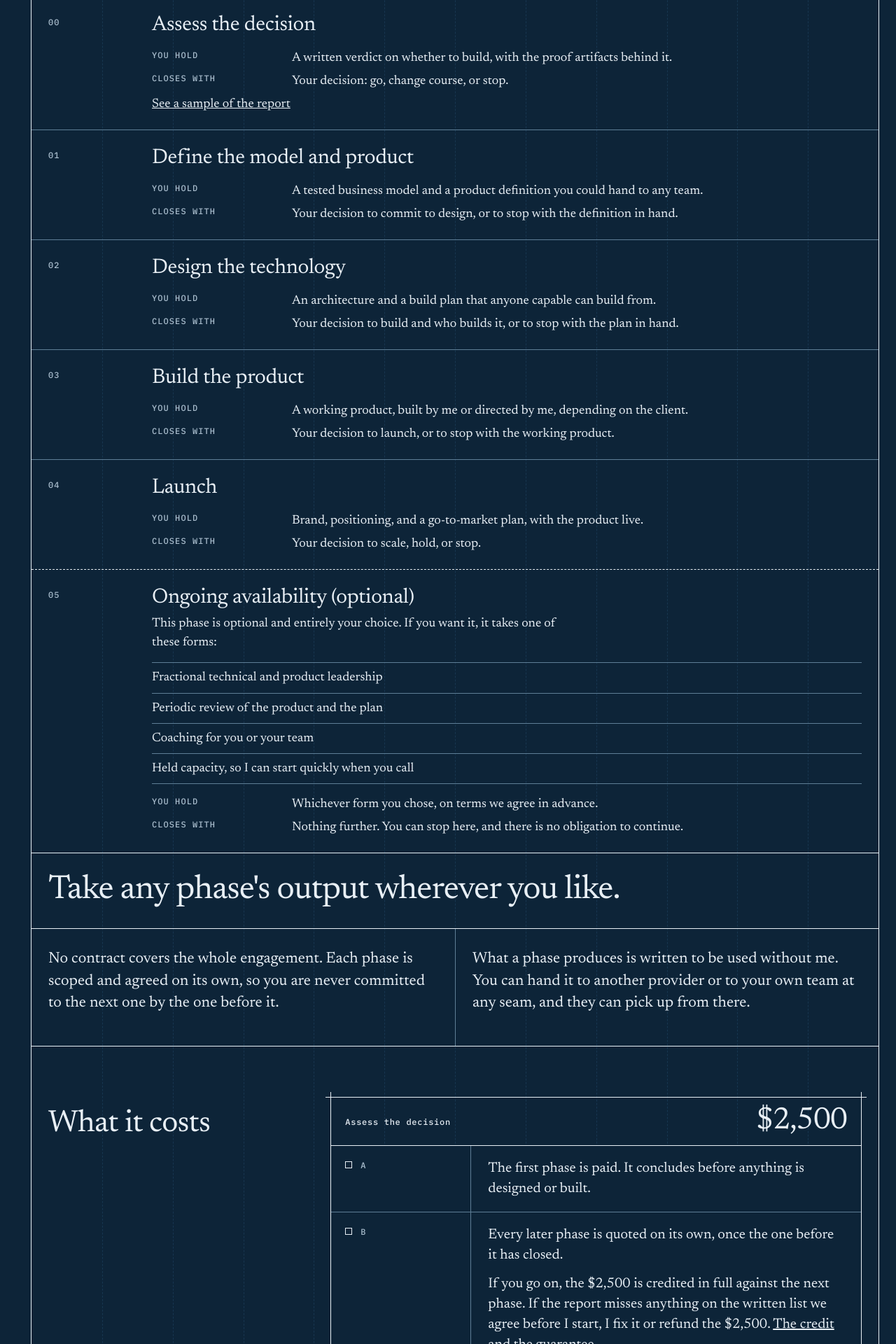
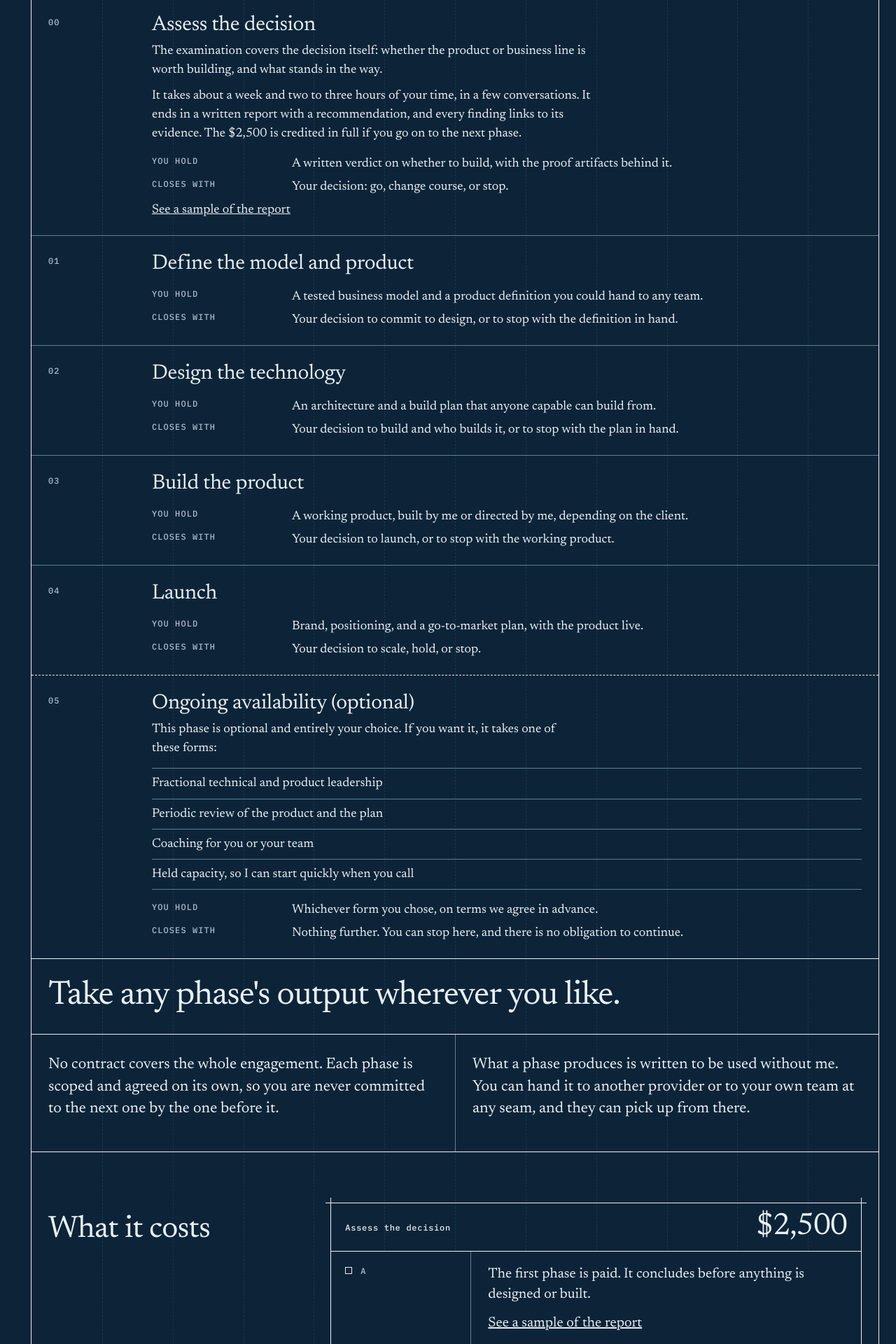
Before and after one commit to jasoncookdesign/jason-cook-design-website, a Next.js app: page /engagements/offering in a window 1280 px wide. Shown: the part 1580-3500 px from the top of the page at 70% size. Built offline with nearby package versions, Linux system fonts and the light colour scheme; no server answers.

Commit message:
feat: share Phase 0 wording across both engagement types and link the sample from both pricing sections
One module holds the Phase 0 process text, the sample link, and a focus sentence per type. Both phase lists key it 00.

```diff
--- a/components/engagements/EngagementsPricing.tsx
+++ b/components/engagements/EngagementsPricing.tsx
@@ -1,4 +1,5 @@
 import Link from "next/link";
+import { PHASE_ZERO } from "@/lib/phase-zero";
 import { SHORT } from "@/lib/first-phase-terms";
 
 const pricingCards: { label: string; body: string; link?: { text: string; label: string; href: string } }[] = [
@@ -64,8 +65,8 @@ export default function EngagementsPricing() {
                     {card.label === "Set in advance" && (
                       <>
                         {" · "}
-                        <Link href="/engagements/sample" className="underline">
-                          See a sample report
+                        <Link href={PHASE_ZERO.sample.href} className="underline">
+                          {PHASE_ZERO.sample.label}
                         </Link>
                       </>
                     )}
--- a/components/engagements/PhaseArc.tsx
+++ b/components/engagements/PhaseArc.tsx
@@ -1,15 +1,12 @@
 import Link from "next/link";
-import { SAMPLE_PATH } from "@/lib/first-phase-terms";
+import { PHASE_ZERO } from "@/lib/phase-zero";
 
 const phases = [
   {
-    n: "00",
+    n: PHASE_ZERO.key,
     label: "Zero — diagnose it",
-    changes: [
-      "You get a written report on what the real problem is, what to address first, and what addressing it takes. It may say you shouldn't build.",
-      "It takes about a week and two to three hours of your time. The $2,500 is credited in full if you go on to the next phase.",
-    ],
-    evidence: "The artifact is the report and the recommendation it ends in, with every finding linked to its evidence.",
+    changes: [PHASE_ZERO.focus.operating, PHASE_ZERO.process],
+    evidence: "The artifact is a written diagnosis of the real problem, what to address first, and what addressing it takes. It may say you shouldn't build.",
     term: "Fixed price, quoted before you start.",
     sample: true,
   },
@@ -98,8 +95,8 @@ export default function PhaseArc() {
               </dl>
               {phase.sample && (
                 <p>
-                  <Link href={SAMPLE_PATH} className="underline">
-                    See a sample of the report
+                  <Link href={PHASE_ZERO.sample.href} className="underline">
+                    {PHASE_ZERO.sample.label}
                   </Link>
                 </p>
               )}
--- a/components/engagements/offering/OfferingPhases.tsx
+++ b/components/engagements/offering/OfferingPhases.tsx
@@ -1,6 +1,6 @@
 // DRAFT — Jason to edit
 import Link from "next/link";
-import { SAMPLE_PATH } from "@/lib/first-phase-terms";
+import { PHASE_ZERO } from "@/lib/phase-zero";
 
 const HOLDS = "You hold";
 const CLOSES = "Closes with";
@@ -67,6 +67,12 @@ export default function OfferingPhases() {
             <span className="k">{String(i).padStart(2, "0")}</span>
             <div>
               <h3>{p.label}</h3>
+              {"sample" in p && (
+                <>
+                  <p>{PHASE_ZERO.focus.offering}</p>
+                  <p>{PHASE_ZERO.process}</p>
+                </>
+              )}
               <dl className="pair">
                 <dt>{HOLDS}</dt>
                 <dd>{p.holds}</dd>
@@ -75,8 +81,8 @@ export default function OfferingPhases() {
               </dl>
               {"sample" in p && (
                 <p>
-                  <Link href={SAMPLE_PATH} className="underline">
-                    See a sample of the report
+                  <Link href={PHASE_ZERO.sample.href} className="underline">
+                    {PHASE_ZERO.sample.label}
                   </Link>
                 </p>
               )}
--- a/components/engagements/offering/OfferingPricing.tsx
+++ b/components/engagements/offering/OfferingPricing.tsx
@@ -1,5 +1,6 @@
 // DRAFT — Jason to edit
 import Link from "next/link";
+import { PHASE_ZERO } from "@/lib/phase-zero";
 import { SHORT } from "@/lib/first-phase-terms";
 
 export default function OfferingPricing() {
@@ -29,6 +30,11 @@ export default function OfferingPricing() {
             </div>
             <div className="v">
               <p>The first phase is paid. It concludes before anything is designed or built.</p>
+              <p>
+                <Link href={PHASE_ZERO.sample.href} className="underline">
+                  {PHASE_ZERO.sample.label}
+                </Link>
+              </p>
             </div>
           </div>
           <div className="sp">
--- /dev/null
+++ b/lib/phase-zero.ts
@@ -0,0 +1,17 @@
+// DRAFT — Jason to edit
+import { SAMPLE_PATH } from "@/lib/first-phase-terms";
+
+/**
+ * Phase 0 is the same process for both engagement types. Only the focus of the examination differs, so the process
+ * text is written once and each type adds its own focus sentence.
+ */
+export const PHASE_ZERO = {
+  key: "00",
+  process:
+    "It takes about a week and two to three hours of your time, in a few conversations. It ends in a written report with a recommendation, and every finding links to its evidence. The $2,500 is credited in full if you go on to the next phase.",
+  focus: {
+    offering: "The examination covers the decision itself: whether the product or business line is worth building, and what stands in the way.",
+    operating: "The examination covers how the business runs today: where the time and money go, and which problem to fix first.",
+  },
+  sample: { href: SAMPLE_PATH, label: "See a sample of the report" },
+} as const;
```
Also changed, not shown: 1 other file (tests, documents, lock files or other folders).
